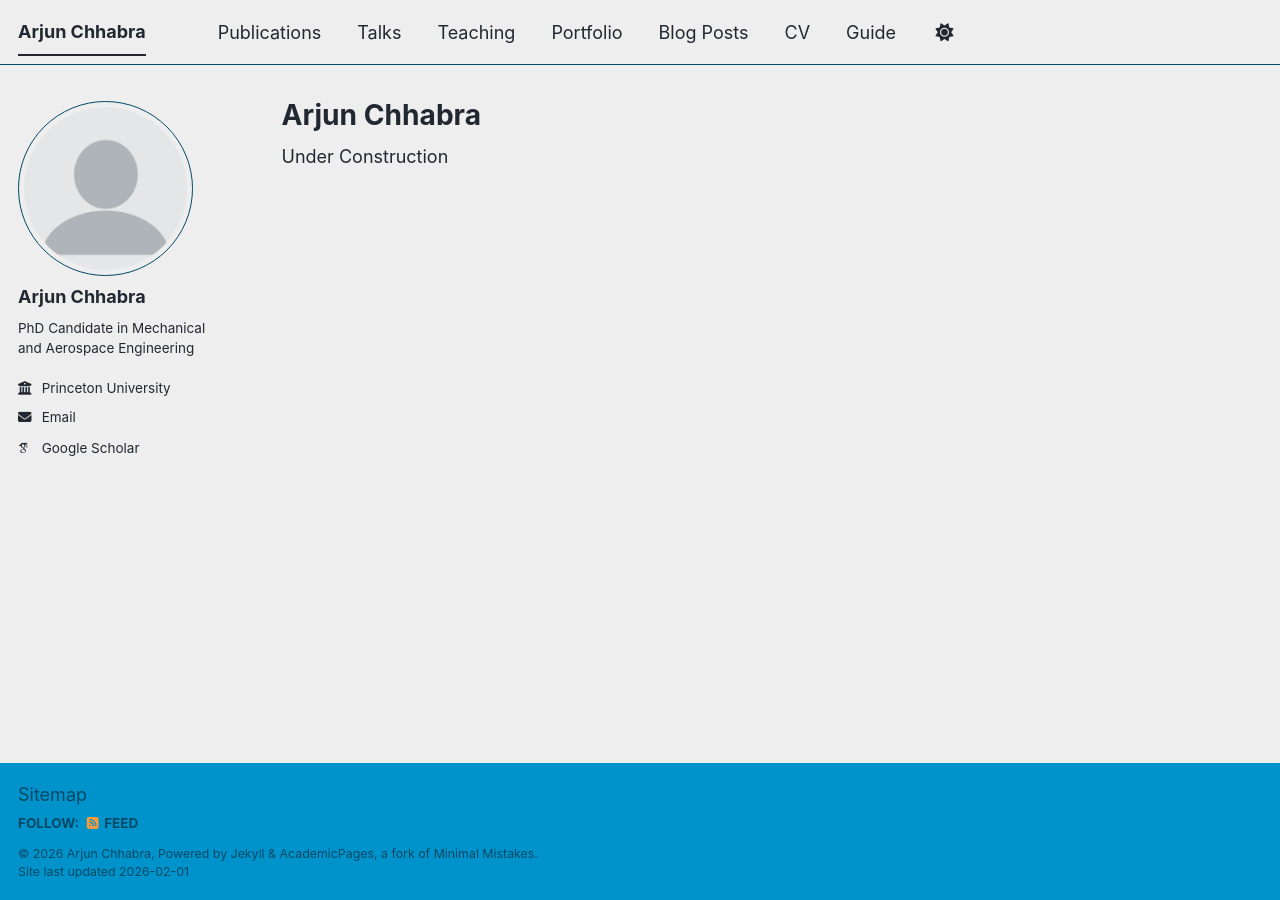
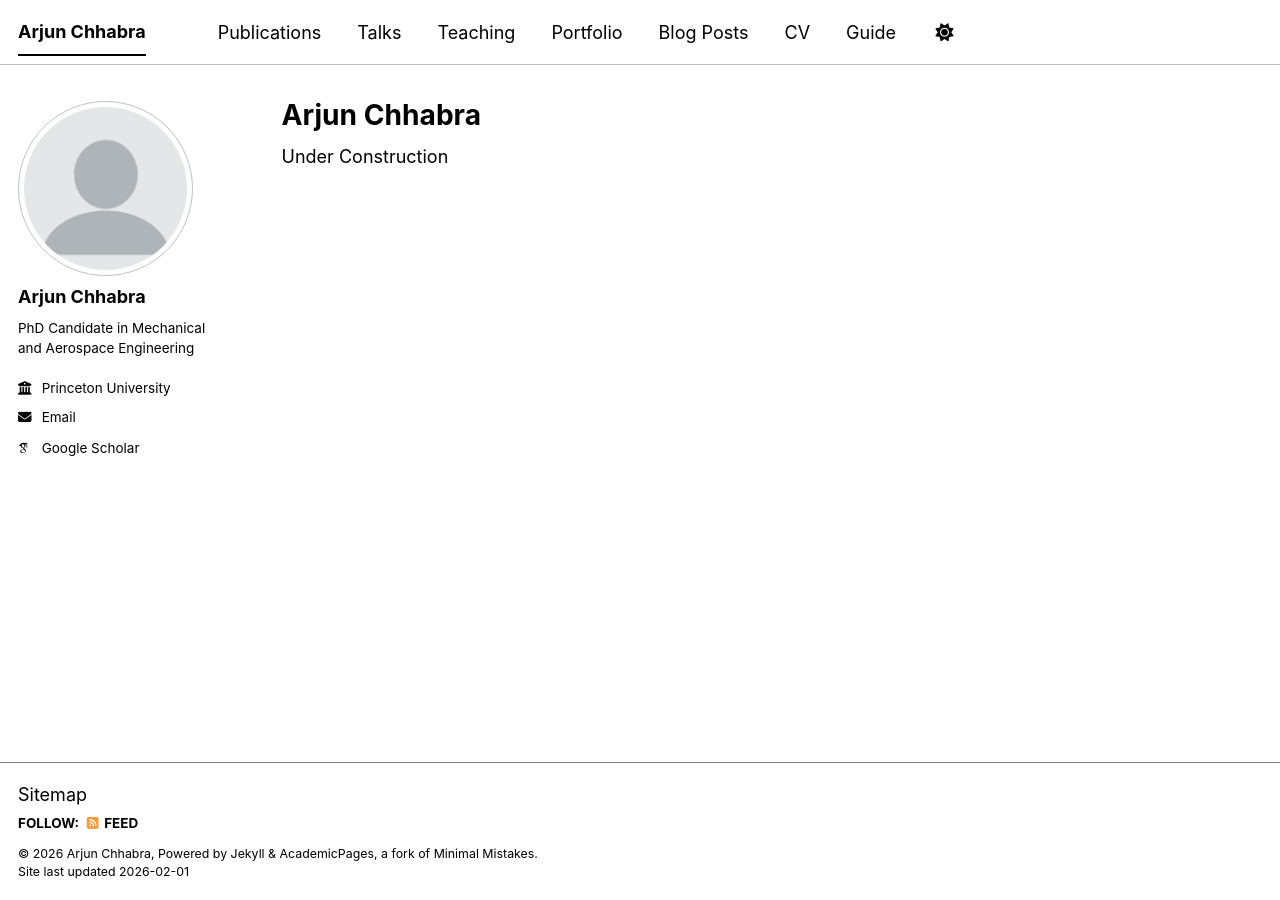
Before and after one commit to arjunchh/arjunchh.github.io, a Jekyll site: the page built from _pages/about.md, in a window 1280 px wide. Built offline with Jekyll 4.4.1, drawn with Linux system fonts in a browser that asks for light colours; some web fonts are replaced; a script bundle is joined from its source files by our own code; library files that are not in the unit come from our copies.

Commit message:
change theme

```diff
--- a/_config.yml
+++ b/_config.yml
@@ -8,7 +8,7 @@
 
 # Basic Site Settings
 locale                   : "en-US"
-site_theme               : "air" # The available themes options are "default", "air", "sunrise", "mint", "dirt" and "contrast"
+site_theme               : "contrast" # The available themes options are "default", "air", "sunrise", "mint", "dirt" and "contrast"
 title                    : "Arjun Chhabra"
 title_separator          : "-"
 name                     : &name "Arjun Chhabra"
```
